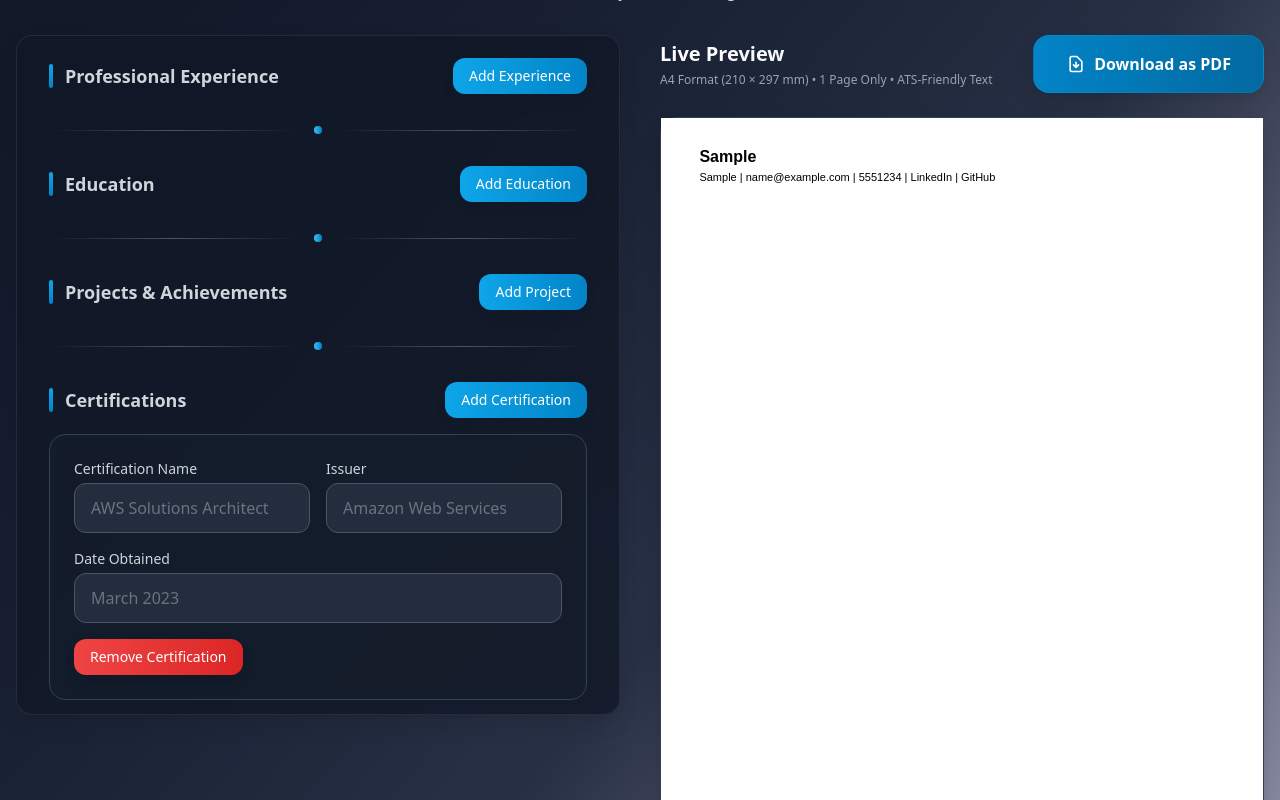
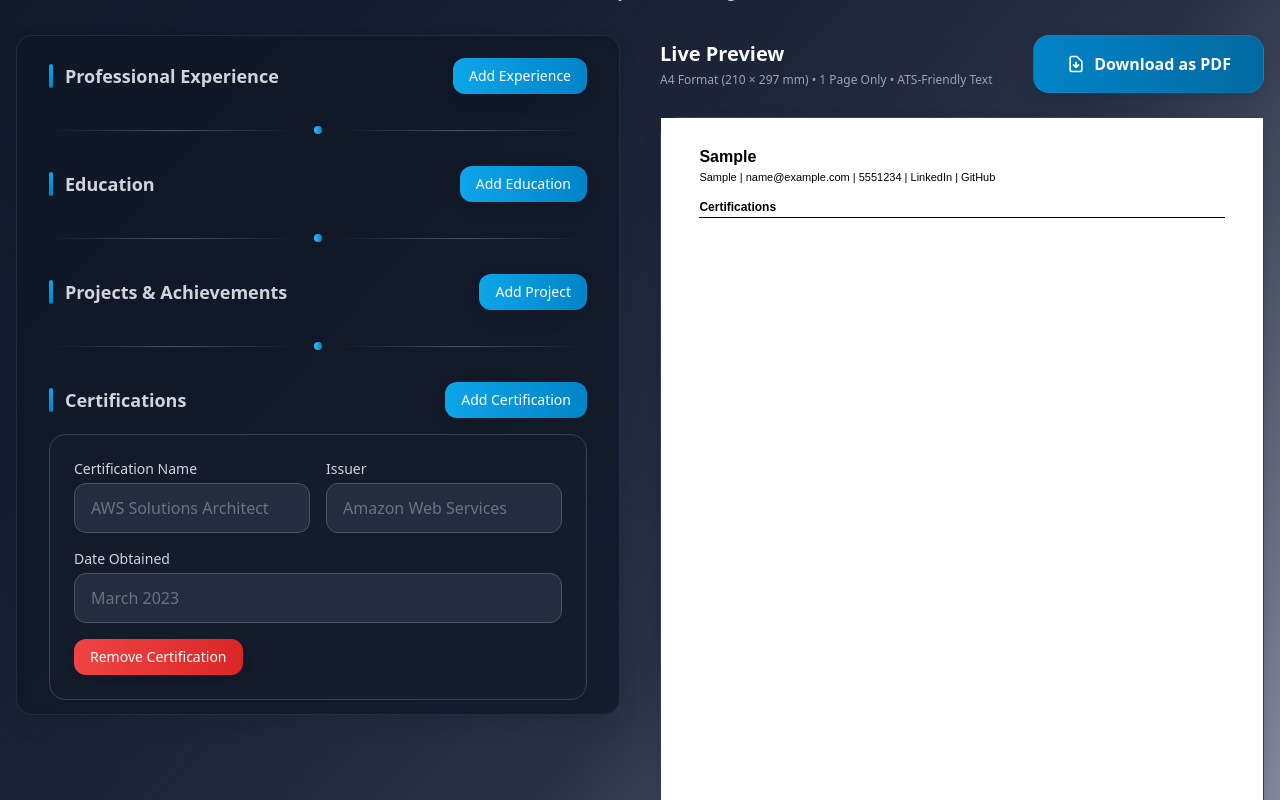
Before and after one commit to iqbalpa/ats-resume-builder, a React (Vite) app: page / in a window 1280 px wide. Both pictures are taken after typing "Sample", "Sample", "name@example.com", "5551234", "Sample", "Sample" into the empty fields and a click on the button "Add Certification". Shown: the part 115-915 px from the top of the page. Built offline with nearby package versions, Linux system fonts and the light colour scheme.

Commit message:
feat: adjust item spacing

```diff
--- a/src/components/ResumePreview.tsx
+++ b/src/components/ResumePreview.tsx
@@ -146,6 +146,38 @@ const ResumePreview = forwardRef<HTMLDivElement>((_, ref) => {
         </section>
       )}
 
+      {/* Certifications Section */}
+      {hasContent(resumeData.certifications) && (
+        <section style={{marginBottom: '16px', pageBreakInside: 'avoid'}}>
+          <h2 style={{fontSize: '12px', fontWeight: 'bold', marginBottom: '2px'}}>
+            Certifications
+          </h2>
+          <hr style={{
+            border: 'none',
+            borderTop: '1px solid #000',
+            margin: '0 0 8px 0',
+            padding: 0,
+            height: 0,
+            backgroundColor: 'transparent'
+          }} />
+          <div>
+            {resumeData.certifications.map((cert, index) => (
+              <div key={cert.id} style={{marginBottom: index < resumeData.certifications.length - 1 ? '6px' : '0'}}>
+                <div style={{marginBottom: '2px'}}>
+                  <div style={{display: 'inline-block', width: '70%'}}>
+                    <strong>{cert.name}</strong>
+                    {cert.issuer && <div style={{fontSize: '11px'}}>{cert.issuer}</div>}
+                  </div>
+                  <div style={{display: 'inline-block', width: '30%', textAlign: 'right', fontSize: '10px', fontStyle: 'italic', color: '#666'}}>
+                    {cert.date}
+                  </div>
+                </div>
+              </div>
+            ))}
+          </div>
+        </section>
+      )}
+
       {/* Skills Section */}
       {hasContent(resumeData.skills) && (
         <section style={{marginBottom: '16px', pageBreakInside: 'avoid'}}>
--- a/src/utils/pdfGenerator.ts
+++ b/src/utils/pdfGenerator.ts
@@ -116,7 +116,7 @@ export const generatePDF = async (resumeData: ResumeData, options: PDFOptions =
       yPosition += 5; // Less space after line to match preview
 
       resumeData.experiences.forEach((exp, index) => {
-        if (index > 0) yPosition += 4; // Less space between experiencesyan
+        if (index > 0) yPosition += 2; // Less space between experiencesyan
 
         // Company and Role with dates on same line
         const jobTitle = `${exp.company}${exp.company && exp.role ? ' / ' : ''}${exp.role}`;
@@ -155,7 +155,7 @@ export const generatePDF = async (resumeData: ResumeData, options: PDFOptions =
       yPosition += 5; // Less space after line to match preview
 
       resumeData.education.forEach((edu, index) => {
-        if (index > 0) yPosition += 5;
+        if (index > 0) yPosition += 2;
 
         // School name with dates on same line
         if (edu.school) {
@@ -175,8 +175,6 @@ export const generatePDF = async (resumeData: ResumeData, options: PDFOptions =
         if (edu.degree) {
           yPosition = addText(edu.degree, leftMargin, yPosition, { fontSize: 11 }); // Body: 11px
         }
-
-        yPosition += 2; // Small space after education item
       });
       yPosition += 4; // Reduced space between sections
     }
@@ -189,7 +187,7 @@ export const generatePDF = async (resumeData: ResumeData, options: PDFOptions =
       yPosition += 5; // Less space after line to match preview
 
       resumeData.projects.forEach((project, index) => {
-        if (index > 0) yPosition += 3;
+        if (index > 0) yPosition += 2;
 
         if (project.name) {
           yPosition = addText(project.name, leftMargin, yPosition, { fontSize: 12, fontStyle: 'bold' }); // Item title: 12px
@@ -197,6 +195,37 @@ export const generatePDF = async (resumeData: ResumeData, options: PDFOptions =
 
         if (project.description) {
           yPosition = addText(project.description, leftMargin, yPosition, { fontSize: 11 }); // Body: 11px
+        }
+      });
+      yPosition += 4; // Reduced space between sections
+    }
+
+    // Certifications Section
+    if (resumeData.certifications && resumeData.certifications.length > 0) {
+      yPosition = addText('Certifications', leftMargin, yPosition, { fontSize: 12, fontStyle: 'bold' });
+      yPosition -= 2.5; // Reduce space above horizontal line
+      yPosition = addHorizontalLine(yPosition); // Line under title
+      yPosition += 5; // Less space after line to match preview
+
+      resumeData.certifications.forEach((cert, index) => {
+        if (index > 0) yPosition += 2;
+
+        // Certification name with date on same line
+        if (cert.name) {
+          yPosition = addText(cert.name, leftMargin, yPosition, { fontSize: 12, fontStyle: 'bold' }); // Item title: 12px
+
+          // Date (on same line, right-aligned)
+          if (cert.date) {
+            pdf.setFontSize(10);
+            pdf.setFont('helvetica', 'italic');
+            const dateWidth = pdf.getTextWidth(cert.date);
+            pdf.text(cert.date, rightMargin - dateWidth, yPosition - 4);
+          }
+        }
+
+        // Issuer on next line
+        if (cert.issuer) {
+          yPosition = addText(cert.issuer, leftMargin, yPosition, { fontSize: 11 }); // Body: 11px
         }
       });
       yPosition += 4; // Reduced space between sections
```
